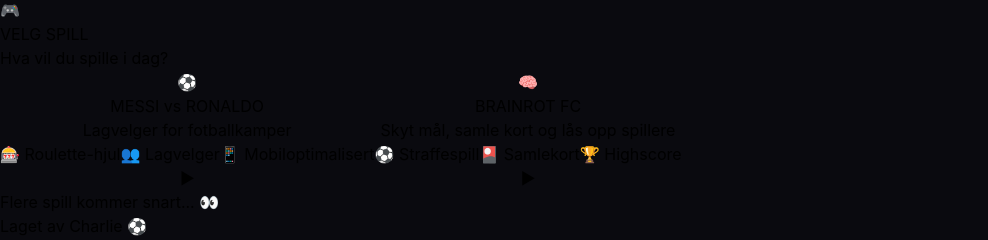
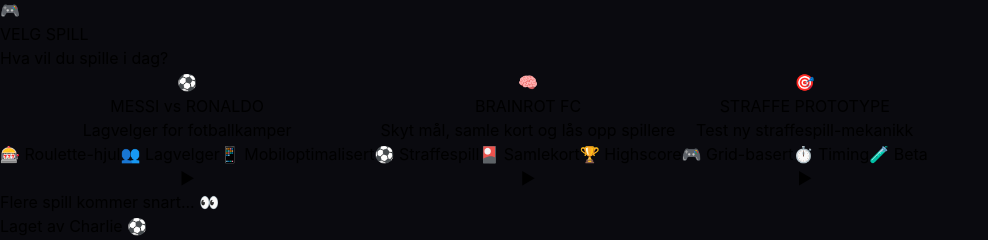
Before and after one commit to franken21/brainrotfc, a React (Vite) app: page / in a window 1280 px wide. Shown: the part 146-386 px from the top of the page, without its empty margins (0-988 px from the left). Built offline with nearby package versions, Linux system fonts and the light colour scheme.

Commit message:
Update Home.jsx

```diff
--- a/src/pages/Home.jsx
+++ b/src/pages/Home.jsx
@@ -28,6 +28,18 @@
       shadowColor: 'shadow-yellow-500/20',
       path: '/game',
       features: ['⚽ Straffespill', '🎴 Samlekort', '🏆 Highscore']
+    },
+    {
+      id: 'prototype',
+      title: 'STRAFFE PROTOTYPE',
+      emoji: '🎯',
+      description: 'Test ny straffespill-mekanikk',
+      gradient: 'from-gray-500 via-gray-600 to-gray-700',
+      hoverGradient: 'from-gray-400 via-gray-500 to-gray-600',
+      borderColor: 'border-gray-500/30',
+      shadowColor: 'shadow-gray-500/10',
+      path: '/prototype',
+      features: ['🎮 Grid-basert', '⏱️ Timing', '🧪 Beta']
     }
   ];
 
@@ -73,7 +85,7 @@
         </div>
 
         {/* Game Cards */}
-        <div className="w-full max-w-4xl grid grid-cols-1 md:grid-cols-2 gap-4 md:gap-6 px-2">
+        <div className="w-full max-w-6xl grid grid-cols-1 md:grid-cols-3 gap-4 md:gap-6 px-2">
           {games.map((game) => (
             <button
               key={game.id}
```
